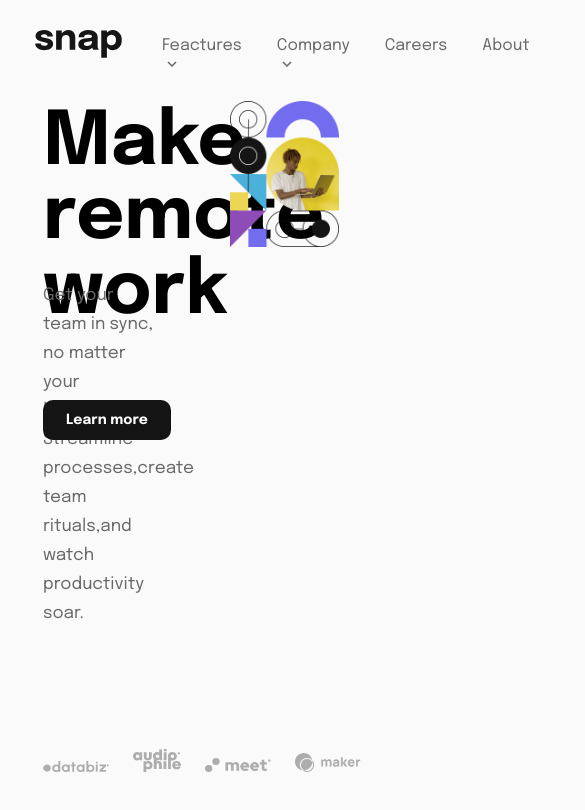
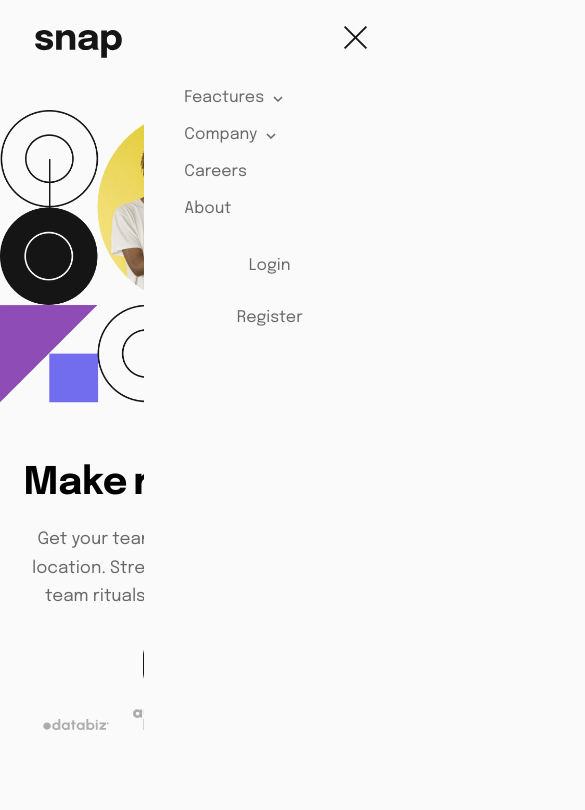
Before and after one commit to JulianaMR22/Intro-section, a plain HTML site: page index.html in a window 390 px wide. Shown: the top 810 px of the page, 585 px wide, since content can reach past the window. Drawn offline with Linux system fonts and the light colour scheme.

Commit message:
Se realizo el responsive de la pagina web

```diff
--- a/index.css
+++ b/index.css
@@ -20,16 +20,27 @@
 .menu__nav {
   display: flex;
   position: relative;
+  justify-content: space-between;
+  width: 100%;
 }
 .nav__image {
   width: 87px;
   height: 28px;
 }
+
+.nav__close {
+  display: none;
+}
+
 .list__menu {
   font-size: 16px;
   color: hsl(0, 0%, 41%);
   padding-top: 7px;
   margin-right: 35px;
+}
+
+.menu__logo {
+  display: none;
 }
 
 .list__menu:hover {
@@ -111,6 +122,10 @@
   position: absolute;
 }
 
+.content__image-responsive {
+  display: none;
+}
+
 .menu__client {
   position: absolute;
   bottom: 8%;
@@ -127,18 +142,13 @@
 }
 
 .menu__feactures {
-  display: flex;
-  align-items: center;
-  justify-content: center;
   position: absolute;
-  top: 55%;
-  left: 15%;
-  padding: 11px;
+  padding: 20px;
   background: #fff;
   -webkit-box-shadow: -1px 17px 70px -30px rgba(0, 0, 0, 0.75);
   -moz-box-shadow: -1px 17px 70px -30px rgba(0, 0, 0, 0.75);
   box-shadow: -1px 17px 70px -30px rgba(0, 0, 0, 0.75);
-  width: 28%;
+  width: max-content;
   z-index: 1;
   border-radius: 12px;
   color: hsl(0, 0%, 41%);
@@ -162,7 +172,112 @@
 }
 
 .menu__company {
-  width: 22%;
-  left: 46%;
-  padding: 5px;
+  width: max-content;
+  padding: 20px;
 }
+
+@media screen and (max-width: 640px) {
+  .content__imagehero {
+    display: none;
+  }
+
+  .content__image-responsive {
+    display: flex;
+    display: flex;
+    position: absolute;
+    top: 13%;
+    width: 100%;
+  }
+
+  .menu__nav {
+    position: fixed;
+    justify-content: initial;
+    width: 63%;
+    flex-direction: column;
+    z-index: 1;
+    background-color: hsl(0, 0%, 98%);
+    height: 100%;
+    top: 0;
+    right: 0;
+  }
+
+  .menu__logo {
+    display: flex;
+    position: absolute;
+    right: 22px;
+    width: 8%;
+  }
+  .menu__title {
+    margin-top: 96%;
+    margin-left: 6%;
+  }
+
+  .title__first {
+    font-size: 38px;
+  }
+
+  .title__second {
+    top: 0px;
+    font-size: 38px;
+    left: 30%;
+  }
+
+  .nav__list {
+    display: flex;
+    list-style: none;
+    flex-direction: column;
+    margin-top: 28%;
+  }
+
+  .nav__close {
+    display: flex;
+    width: 10%;
+    position: absolute;
+    right: 9%;
+    top: 3%;
+  }
+
+  .menu__paragraph {
+    width: 93%;
+    top: 157%;
+    text-align: center;
+  }
+
+  .menu__feactures {
+    position: initial;
+    box-shadow: none;
+    background-color: initial;
+  }
+
+  .menu__login {
+    flex-direction: column;
+    margin-top: 20px;
+    text-align: center;
+  }
+
+  .login__item {
+    padding: 15px;
+    padding-top: 0;
+  }
+
+  .list__menu {
+    padding-top: 20px;
+  }
+
+  .login__item:focus {
+    border: 1px solid hsl(0, 0%, 8%);
+    border-radius: 10px;
+  }
+
+  .menu__button {
+    display: flex;
+    justify-content: center;
+    align-items: center;
+    top: 460%;
+    width: 100%;
+  }
+
+  .menu__client {
+    bottom: 13%;
+  }
+}
--- a/index.html
+++ b/index.html
@@ -20,8 +20,15 @@
   </head>
   <body class="main__container">
     <div class="main__menu">
+      <img
+        src="./images/icon-menu.svg"
+        alt=""
+        class="menu__logo"
+        id="navListMenu"
+      />
+      <img src="./images/logo.svg" alt="" class="nav__image" />
       <div class="menu__nav">
-        <img src="./images/logo.svg" alt="" class="nav__image" />
+        <img src="./images/icon-close-menu.svg" alt="" class="nav__close" />
         <ul class="nav__list">
           <li class="list__menu" id="containerFeactures">
             Feactures
@@ -30,11 +37,14 @@
               alt=""
               class="menu__arrow"
             />
-          </li>
             <div class="menu__feactures menu__display-none" id="feacturesMenu">
               <ul class="feactures__list">
                 <li class="list__content">
-                <img class="list__image" src="./images/icon-todo.svg" alt="" />
+                  <img
+                    class="list__image"
+                    src="./images/icon-todo.svg"
+                    alt=""
+                  />
                   Todo List
                 </li>
                 <li class="list__content">
@@ -63,6 +73,8 @@
                 </li>
               </ul>
             </div>
+          </li>
+
           <li class="list__menu" id="containerCompany">
             Company
             <img
@@ -70,7 +82,6 @@
               alt=""
               class="menu__arrow"
             />
-          </li>
             <div
               class="menu__feactures menu__company menu__display-none"
               id="companyMenu"
@@ -81,14 +92,16 @@
                 <li class="list__content">Blog</li>
               </ul>
             </div>
+          </li>
+
           <li class="list__menu">Careers</li>
           <li class="list__menu">About</li>
         </ul>
-      </div>
         <ul class="menu__login">
           <li class="login__item list__menu">Login</li>
           <li class="login__item list__menu">Register</li>
         </ul>
+      </div>
     </div>
     <div class="menu__title">
       <h2 class="title__first">Make</h2>
@@ -108,6 +121,11 @@
       alt=""
       class="content__imagehero"
     />
+    <img
+      src="./images/image-hero-mobile.png"
+      alt=""
+      class="content__image-responsive"
+    />
     <div class="menu__client">
       <img src="./images/client-databiz.svg" alt="" class="client__images" />
       <img
--- a/index.js
+++ b/index.js
@@ -2,6 +2,7 @@ const containerFeactures = document.getElementById("containerFeactures");
 const feacturesMenu = document.getElementById("feacturesMenu");
 const containerCompany = document.getElementById("containerCompany");
 const companyMenu = document.getElementById("companyMenu");
+const navListMenu = document.getElementById("navListMenu");
 
 containerFeactures.addEventListener("click", () => {
   feacturesMenu.classList.toggle("menu__display-none");
@@ -9,3 +10,6 @@ containerFeactures.addEventListener("click", () => {
 containerCompany.addEventListener("click", () => {
   companyMenu.classList.toggle("menu__display-none");
 });
+navListMenu.addEventListener("click", () => {
+  navListMenu.classList.toggle("");
+});
```
Lines whose indentation alone changed are shown as unchanged.
